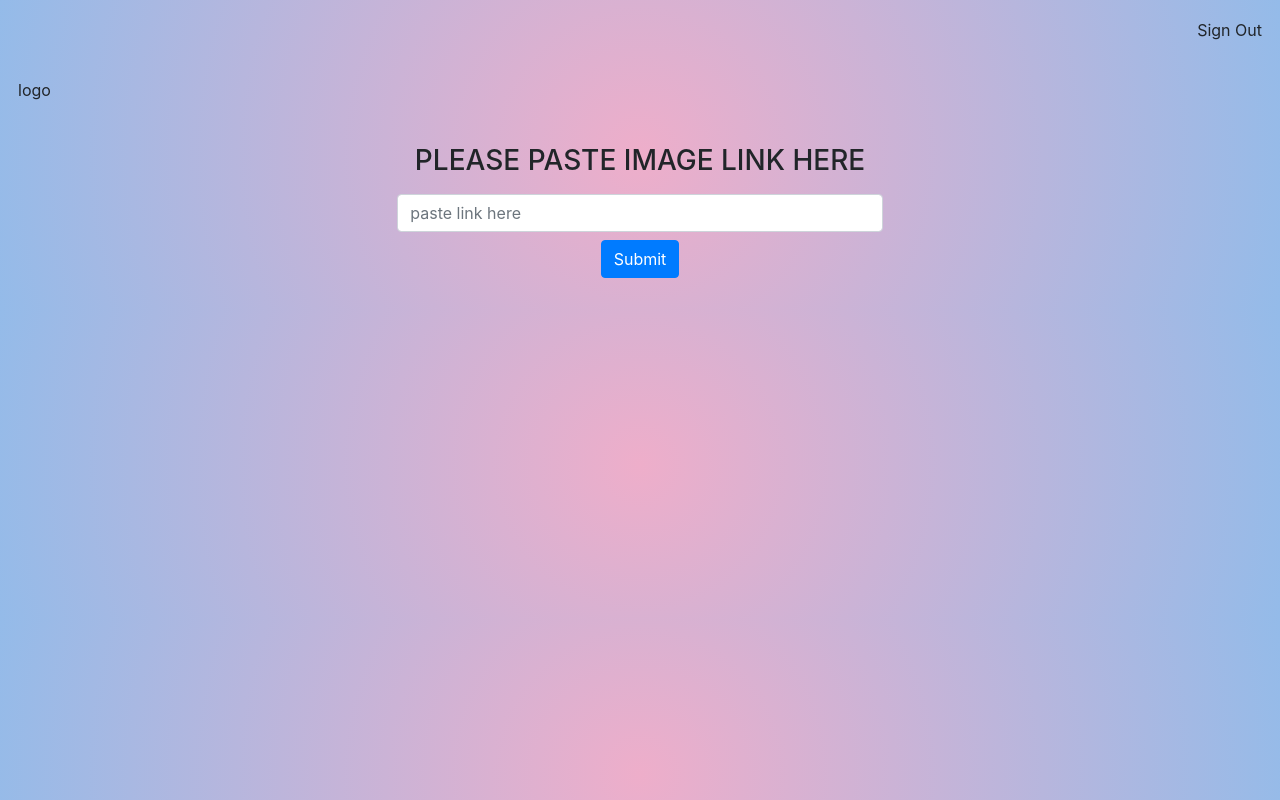
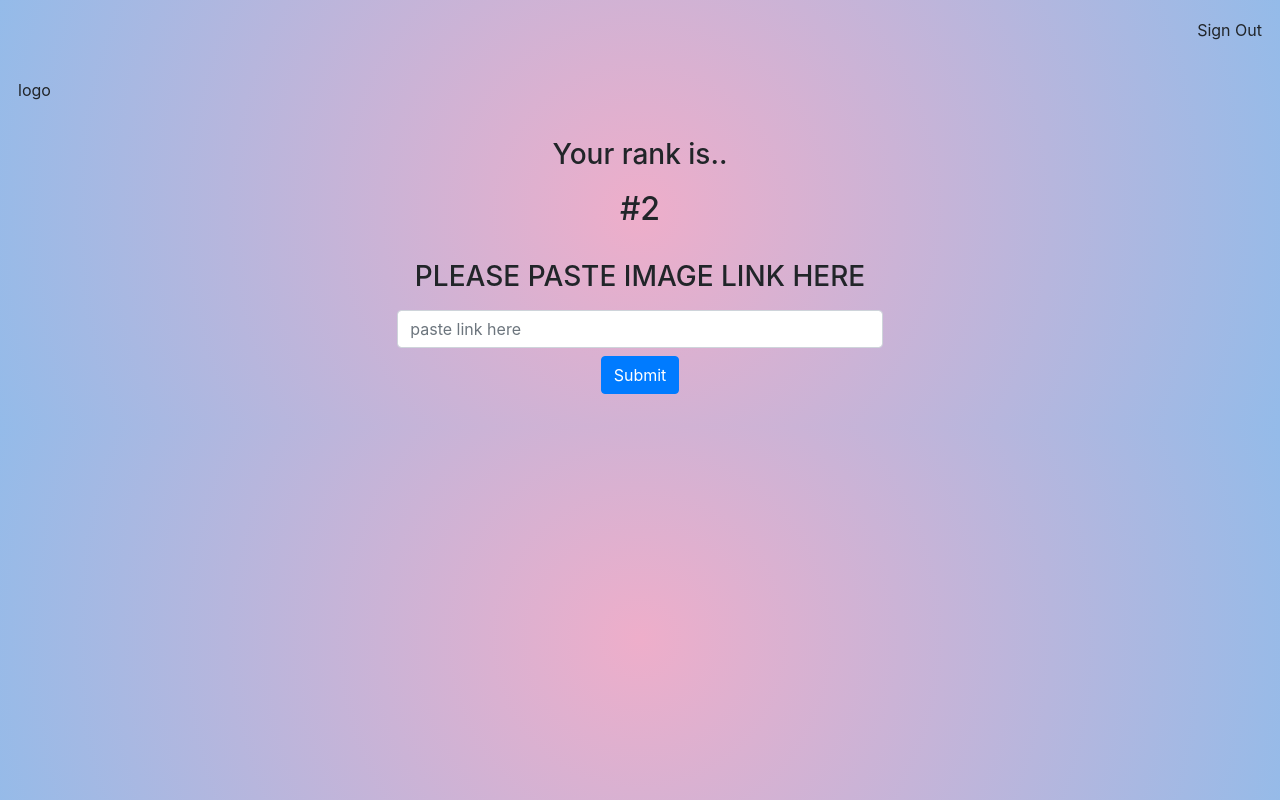
Before and after one commit to aadarshchhetry/SmartBrain-Face_Recognition, a React (Create React App) app: page / in a window 1280 px wide. Built offline with nearby package versions, Linux system fonts and the light colour scheme.

Commit message:
created rank component

```diff
--- a/package.json
+++ b/package.json
@@ -8,6 +8,7 @@
     "@testing-library/user-event": "^7.2.1",
     "react": "^16.13.0",
     "react-dom": "^16.13.0",
+    "react-particles-js": "^2.7.1",
     "react-scripts": "3.4.0"
   },
   "scripts": {
--- a/src/App.js
+++ b/src/App.js
@@ -2,17 +2,15 @@ import React from 'react';
 import Logo from './components/Logo/Logo'
 import Navigation from './components/Navigation/Navigation';
 import "./App.css";
+import Rank from './components/Rank/Rank';
 import ImageLinkForm from './components/ImageLinkForm/ImageLinkForm';
 
 function App() {
   return (
     <div className="App">
       <Navigation />
-      {
-        /*<Imagelink_formation />
-          <Facerecognition /> */
-      }
       <Logo />
+      <Rank />
       <ImageLinkForm />
     </div>
   );
--- /dev/null
+++ b/src/components/Rank/Rank.js
@@ -0,0 +1,12 @@
+import React from 'react';
+
+const Rank = () => {
+    return (
+        <nav>
+            <p><h3>Your rank is..</h3></p>
+            <h2>#2</h2>
+        </nav>
+    );
+}
+
+export default Rank;
```
Also changed, not shown: 1 other file (tests, documents, lock files or other folders).
